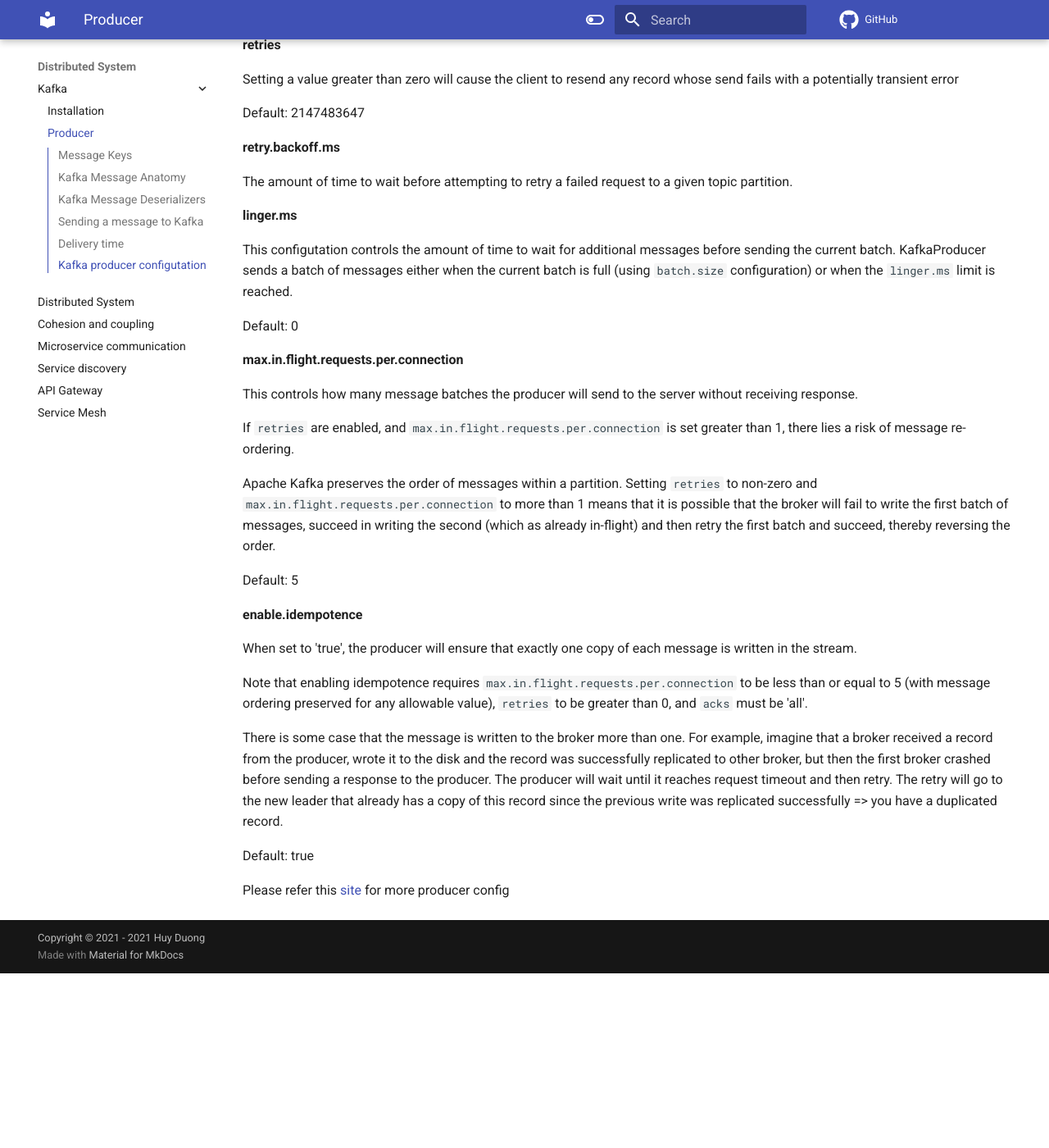
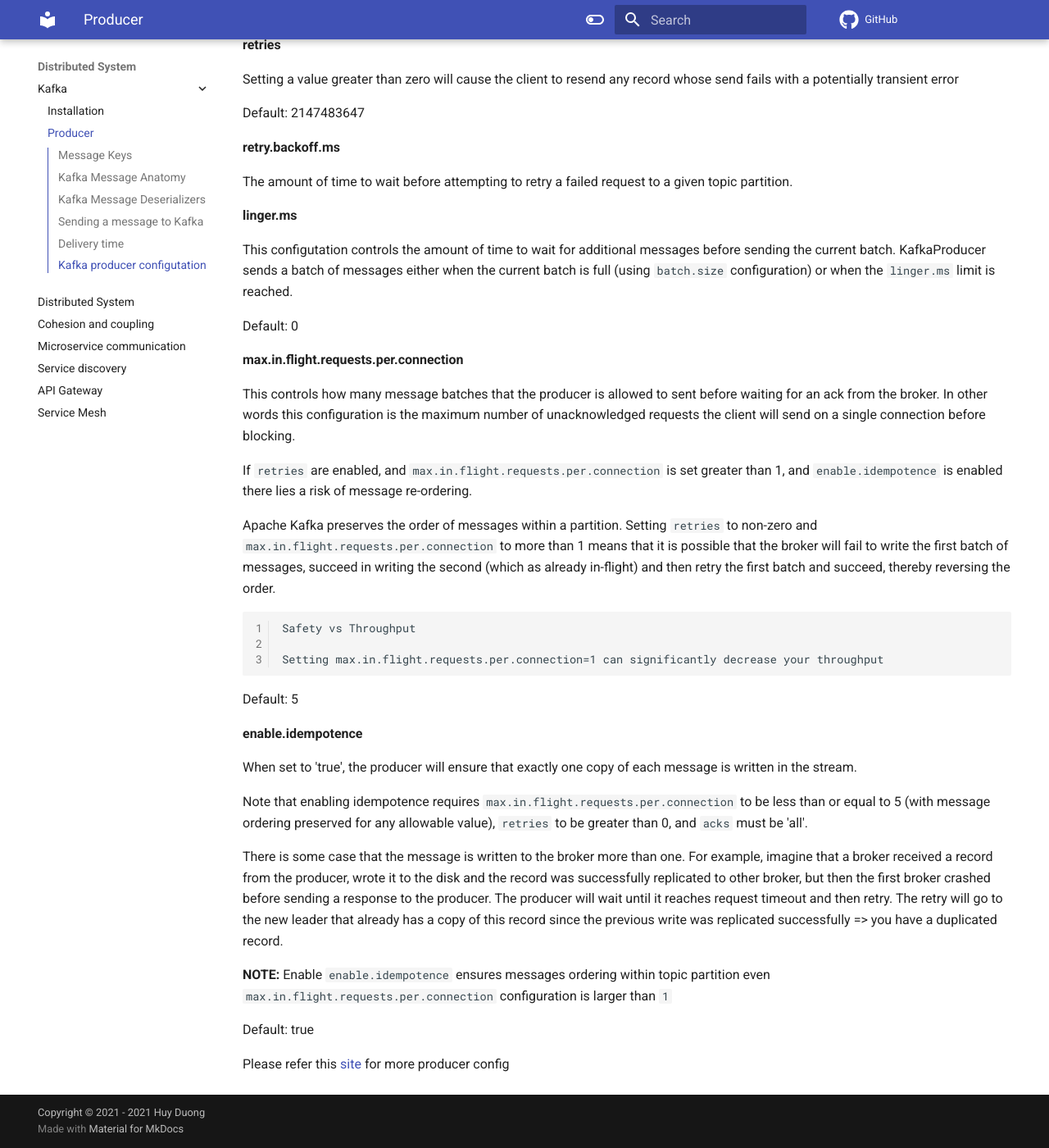
Before and after one commit to dinhhuy258/notes, an MkDocs documentation site: the page built from docs/distributed-system/kafka/producer.md, in a window 1280 px wide and 1400 px high, scrolled down 6388 px. Shown: the whole window at 82% size. Built offline with MkDocs 1.6.1 and Material for MkDocs 9.7.7, drawn with Linux system fonts in a browser that asks for light colours; comment, search, counter and statistics services are not loaded; before the commit the page ends 7575 px from its top, so only the background shows below that.

Commit message:
Kafka explain more kafka producer configuration

````diff
--- a/docs/distributed-system/kafka/producer.md
+++ b/docs/distributed-system/kafka/producer.md
@@ -121,11 +121,17 @@ Default: 0
 
 **max.in.flight.requests.per.connection**
 
-This controls how many message batches the producer will send to the server without receiving response.
+This controls how many message batches that the producer is allowed to sent before waiting for an ack from the broker. In other words this configuration is the maximum number of unacknowledged requests the client will send on a single connection before blocking.
 
-If `retries` are enabled, and `max.in.flight.requests.per.connection` is set greater than 1, there lies a risk of message re-ordering.
+If `retries` are enabled, and `max.in.flight.requests.per.connection` is set greater than 1, and `enable.idempotence` is enabled there lies a risk of message re-ordering.
 
 Apache Kafka preserves the order of messages within a partition. Setting `retries` to non-zero and `max.in.flight.requests.per.connection` to more than 1 means that it is possible that the broker will fail to write the first batch of messages, succeed in writing the second (which as already in-flight) and then retry the first batch and succeed, thereby reversing the order.
+
+```
+Safety vs Throughput
+
+Setting max.in.flight.requests.per.connection=1 can significantly decrease your throughput
+```
 
 Default: 5
 
@@ -137,6 +143,8 @@ Note that enabling idempotence requires `max.in.flight.requests.per.connection`
 
 There is some case that the message is written to the broker more than one. For example, imagine that a broker received a record from the producer, wrote it to the disk and the record was successfully replicated to other broker, but then the first broker crashed before sending a response to the producer. The producer will wait until it reaches request timeout and then retry. The retry will go to the new leader that already has a copy of this record since the previous write was replicated successfully => you have a duplicated record.
 
+**NOTE:** Enable `enable.idempotence` ensures messages ordering within topic partition even `max.in.flight.requests.per.connection` configuration is larger than `1`
+
 Default: true
 
 Please refer this [site](https://docs.confluent.io/platform/current/installation/configuration/producer-configs.html) for more producer config
````
